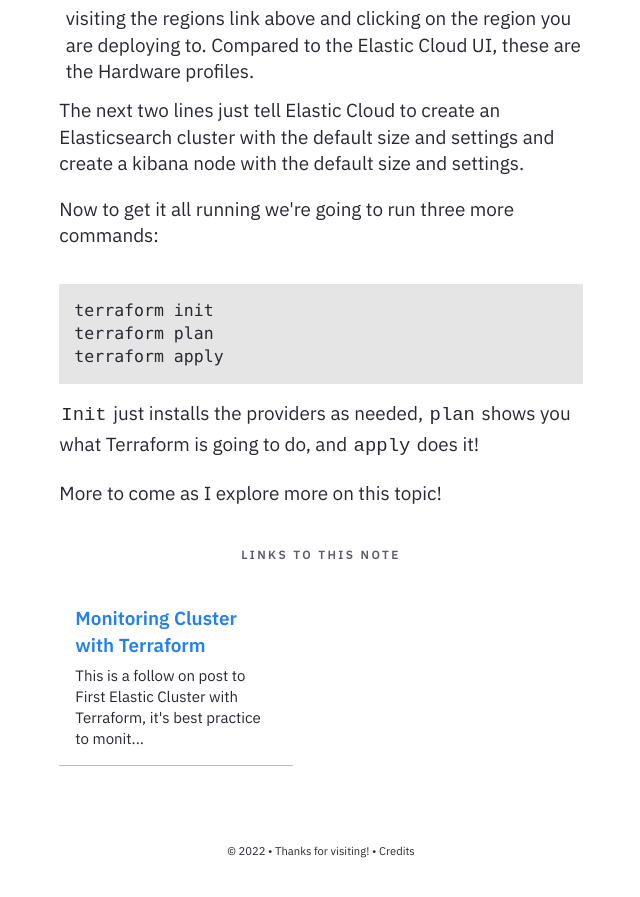
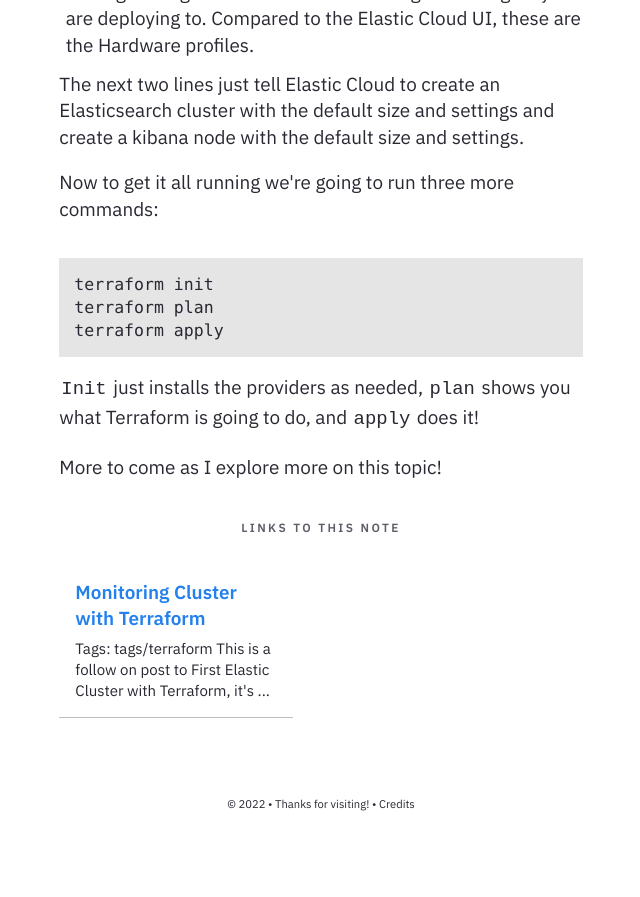
Before and after one commit to wrathagom/wrathagom.github.io, a Jekyll site: the page built from _notes/Public/First Elastic Cluster with Terraform.md, in a window 1280 px wide and 900 px high, scrolled down 2823 px. Shown: the top 897 px of the window, without its empty margins (319-959 px from the left). Built offline with Jekyll 4.4.1, drawn with Linux system fonts in a browser that asks for light colours; after the commit the page ends 3675 px from its top, so only the background shows below that; part of the change alters nothing that is shown; some of the changed text lies outside the part shown.

```diff
--- a/_notes/Public/First Elastic Cluster with Terraform.md
+++ b/_notes/Public/First Elastic Cluster with Terraform.md
@@ -4,7 +4,7 @@ feed: show
 date : 12-11-2022
 ---
 
-Tags: [[Public/tags/development]], [[Public/tags/elastic]], [[Public/tags/terraform]]
+Tags: [[tags/development]], [[tags/elastic]], [[tags/terraform]]
 
 For my day job with Elastic, I have had several customers deploying their clusters with Terraform. I have no experience using Terraform and so I thought it would be worth some investigation.
 
--- a/_notes/Public/test/Monitoring Cluster with Terraform.md
+++ b/_notes/Public/test/Monitoring Cluster with Terraform.md
@@ -4,4 +4,6 @@ feed: show
 date : 12-11-2022
 ---
 
+Tags: [[tags/terraform]]
+
 This is a follow on post to [[First Elastic Cluster with Terraform]], it's best practice to monitor your Elasticsearch clusters with a dedicated monitoring cluster. I'm going to take the example we started with in my first Terraform post and add a monitoring cluster to it.
```
